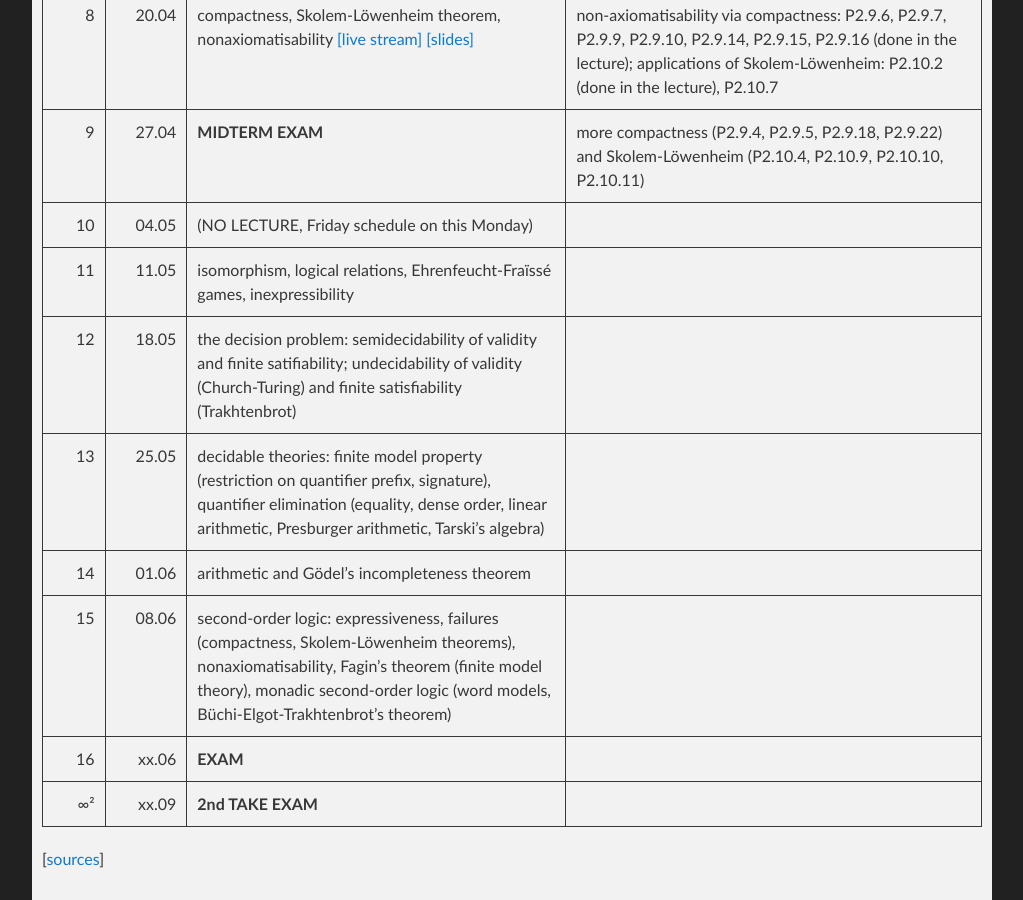
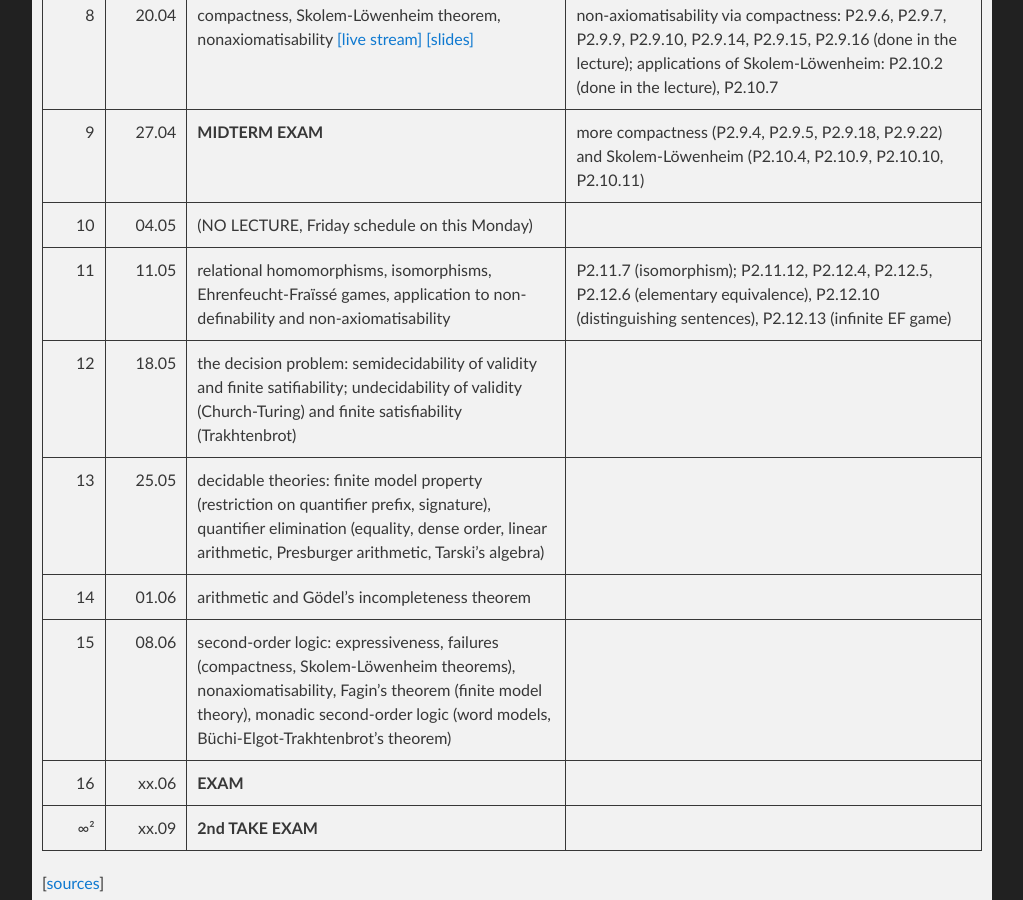
Before and after one commit to lclem/logic_course, a Jekyll site: the page built from docs/index.md, in a window 1280 px wide and 900 px high, scrolled down 3207 px. Shown: the whole window, without its empty margins (128-1151 px from the left). Built offline with Jekyll 4.4.1, drawn with Linux system fonts in a browser that asks for light colours; our own code applies the rules of GitHub Pages for plain Markdown files.

Commit message:
Update index.md

```diff
--- a/docs/index.md
+++ b/docs/index.md
@@ -74,7 +74,7 @@ Rocket.Chat:
 | 8 | 20.04 | compactness, Skolem-Löwenheim theorem, nonaxiomatisability [[live stream]](https://youtu.be/E4JnHcKoTvo) [[slides]](slides/08-compactness_and_SL.pdf) | non-axiomatisability via compactness: P2.9.6, P2.9.7, P2.9.9, P2.9.10, P2.9.14, P2.9.15, P2.9.16 (done in the lecture); applications of Skolem-Löwenheim: P2.10.2 (done in the lecture), P2.10.7 |
 | 9 | 27.04 | **MIDTERM EXAM** | more compactness (P2.9.4, P2.9.5, P2.9.18, P2.9.22) and Skolem-Löwenheim (P2.10.4, P2.10.9, P2.10.10, P2.10.11) |
 | 10 | 04.05 | (NO LECTURE, Friday schedule on this Monday) | |
-| 11 | 11.05 | isomorphism, logical relations, Ehrenfeucht-Fraïssé games, inexpressibility | |
+| 11 | 11.05 | relational homomorphisms, isomorphisms, Ehrenfeucht-Fraïssé games, application to non-definability and non-axiomatisability | P2.11.7 (isomorphism); P2.11.12, P2.12.4, P2.12.5, P2.12.6 (elementary equivalence), P2.12.10 (distinguishing sentences), P2.12.13 (infinite EF game) |
 | 12 | 18.05 | the decision problem: semidecidability of validity and finite satifiability; undecidability of validity (Church-Turing) and finite satisfiability (Trakhtenbrot) | |
 | 13 | 25.05 | decidable theories: finite model property (restriction on quantifier prefix, signature), quantifier elimination (equality, dense order, linear arithmetic, Presburger arithmetic, Tarski's algebra) | |
 | 14 | 01.06 | arithmetic and Gödel's incompleteness theorem | |
```
